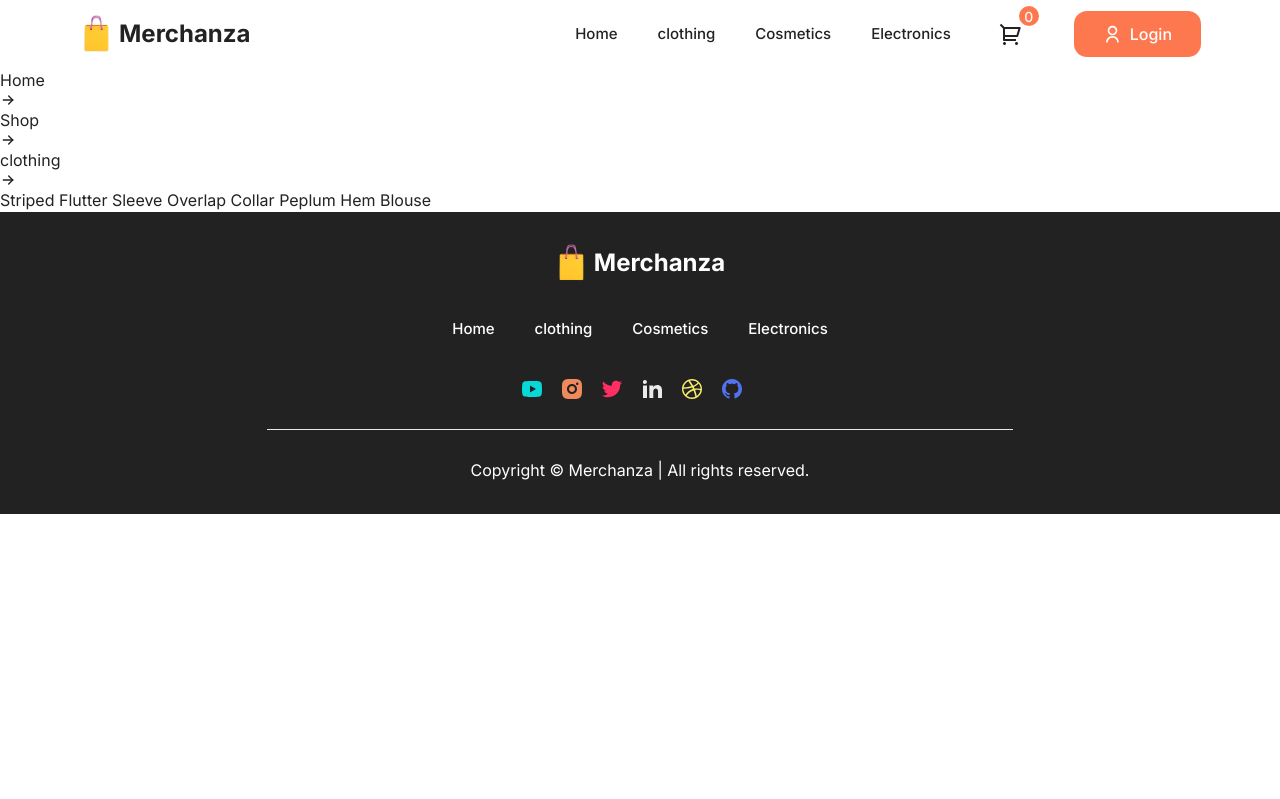
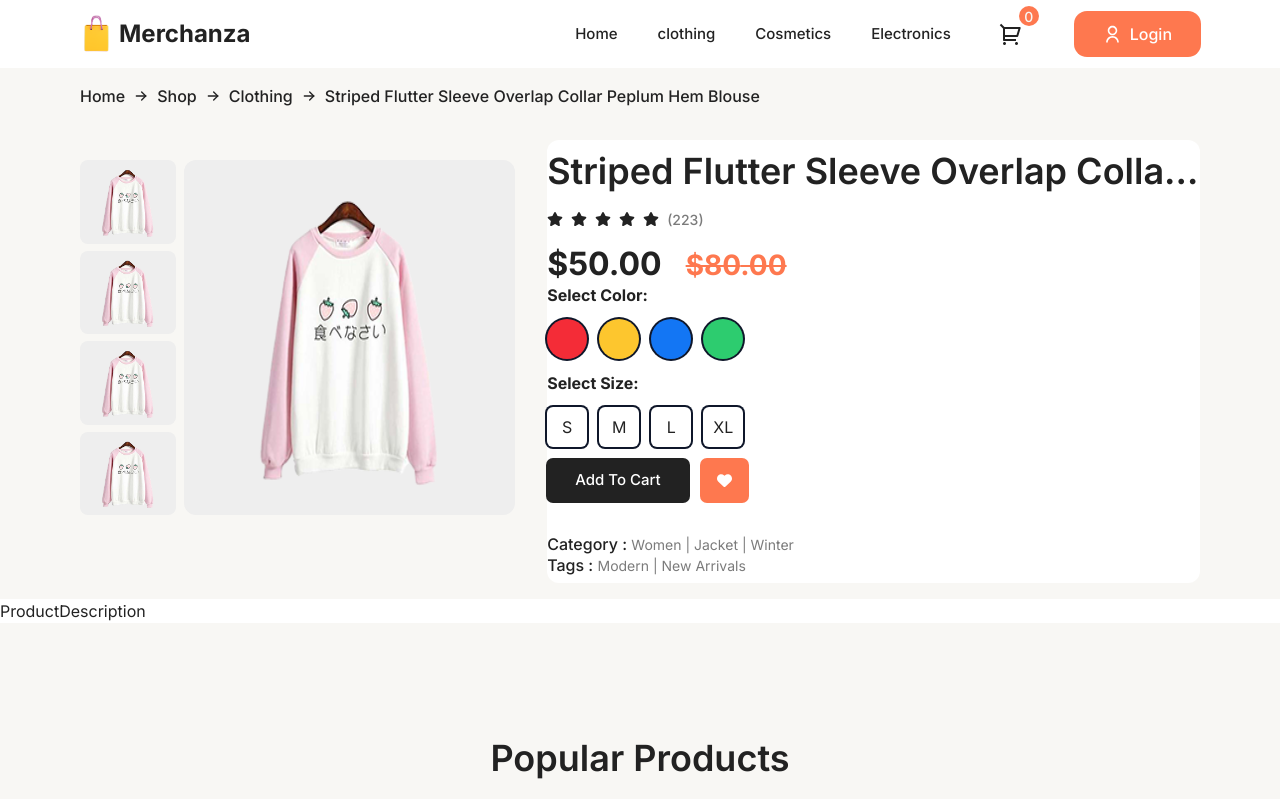
Before and after one commit to koffygeek/Merchanza, a React (Vite) app in the folder frontend/: page /product/1 in a window 1280 px wide. Shown: the top 799 px of the page. Built offline with nearby package versions, Linux system fonts and the light colour scheme; a web font is replaced by a local one.

Commit message:
end ProductDisplay.jsx

```diff
--- /dev/null
+++ b/frontend/src/components/ProductDescription.jsx
@@ -0,0 +1,7 @@
+import React from "react";
+
+const ProductDescription = () => {
+  return <div>ProductDescription</div>;
+};
+
+export default ProductDescription;
--- /dev/null
+++ b/frontend/src/components/ProductDisplay.jsx
@@ -0,0 +1,106 @@
+import React from "react";
+import { FaHeart, FaStar } from "react-icons/fa6";
+
+const ProductDisplay = (props) => {
+  const { product } = props;
+
+  return (
+    <section className="max-padd-container flex flex-col gap-8 xl:flex-row bg-primary py-4">
+      {/* left side */}
+      <div className="flex gap-x-2 xl:flex-1 py-5">
+        <div className="flex flex-col gap-[7px] flex-wrap">
+          <img
+            src={product.image}
+            alt="productImg"
+            className="max-h-[84px] rounded-lg bg-gray-10"
+          />
+          <img
+            src={product.image}
+            alt="productImg"
+            className="max-h-[84px] rounded-lg bg-gray-10"
+          />
+          <img
+            src={product.image}
+            alt="productImg"
+            className="max-h-[84px] rounded-lg bg-gray-10"
+          />
+          <img
+            src={product.image}
+            alt="productImg"
+            className="max-h-[84px] rounded-lg bg-gray-10"
+          />
+        </div>
+        <div className="max-h-[355px] w-auto flex">
+          <img
+            src={product.image}
+            alt="bigImg"
+            className="rounded-xl bg-gray-10"
+          />
+        </div>
+      </div>
+      {/* right side */}
+      <div className="flex-col flex xl:flex-[1.5] bg-white py-2 rounded-xl">
+        <h3 className="h3 sm:line-clamp-1">{product.name}</h3>
+        <div className="flex items-start gap-x-2 medium-16">
+          <FaStar />
+          <FaStar />
+          <FaStar />
+          <FaStar />
+          <FaStar />
+          <p>(223)</p>
+        </div>
+        <div className="flex items-baseline gap-x-6 bold-28 sm:bold-32 mt-4">
+          <div>${product.new_price}.00</div>
+          <div className="bold-28 line-through text-secondary">
+            ${product.old_price}.00
+          </div>
+        </div>
+        <div>
+          {/* product colors, icons buttons */}
+          <div>
+            <h4 className="bold-16">Select Color:</h4>
+            <div className="flex gap-3 my-3">
+              <div className="ring-2 ring-slate-900 h-10 w-10 flexCenter cursor-pointer rounded-full bg-secondaryRed "></div>
+              <div className="ring-2 ring-slate-900 h-10 w-10 flexCenter cursor-pointer rounded-full bg-secondaryYellow "></div>
+              <div className="ring-2 ring-slate-900 h-10 w-10 flexCenter cursor-pointer rounded-full bg-secondaryBlue "></div>
+              <div className="ring-2 ring-slate-900 h-10 w-10 flexCenter cursor-pointer rounded-full bg-secondaryGreen "></div>
+            </div>
+          </div>
+          <div>
+            <h4 className="bold-16">Select Size:</h4>
+            <div className="flex gap-3 my-3">
+              <div className="ring-2 ring-slate-900 h-10 w-10 flexCenter cursor-pointer rounded-md  ">
+                S
+              </div>
+              <div className="ring-2 ring-slate-900 h-10 w-10 flexCenter cursor-pointer rounded-md ">
+                M
+              </div>
+              <div className="ring-2 ring-slate-900 h-10 w-10 flexCenter cursor-pointer rounded-md ">
+                L
+              </div>
+              <div className="ring-2 ring-slate-900 h-10 w-10 flexCenter cursor-pointer rounded-md  ">
+                XL
+              </div>
+            </div>
+          </div>
+          <div className="flex gap-3 mb-8 max-w-[555px]">
+            <button className="btn-dark rounded-md">Add To Cart</button>
+            <button className="btn-secondary rounded-md !px-4">
+              <FaHeart />
+            </button>
+          </div>
+          <p>
+            <span className="medium-16 text-tertiary ">Category : </span> Women
+            | Jacket | Winter
+          </p>
+          <p>
+            <span className="medium-16 text-tertiary ">Tags : </span> Modern |
+            New Arrivals{" "}
+          </p>
+        </div>
+      </div>
+    </section>
+  );
+};
+
+export default ProductDisplay;
--- a/frontend/src/components/ProductHd.jsx
+++ b/frontend/src/components/ProductHd.jsx
@@ -5,7 +5,7 @@
   const { product } = props;
 
   return (
-    <div>
+    <div className="max-padd-container flex items-center flex-wrap gap-x-2 medium-16 py-4 capitalize bg-primary">
       Home <TbArrowRight />
       Shop <TbArrowRight /> {product.category}
       <TbArrowRight />
--- a/frontend/src/pages/Product.jsx
+++ b/frontend/src/pages/Product.jsx
@@ -1,6 +1,9 @@
 import { useParams } from "react-router-dom";
 import ProductHd from "../components/ProductHd";
 import all_products from "../assets/all_products";
+import PopularProducts from "../components/PopularProducts";
+import ProductDescription from "../components/ProductDescription";
+import ProductDisplay from "../components/ProductDisplay";
 
 const Product = () => {
   const { ProductId } = useParams();
@@ -15,6 +18,9 @@
     <section>
       <div>
         <ProductHd product={product} />
+        <ProductDisplay product={product} />
+        <ProductDescription />
+        <PopularProducts />
       </div>
     </section>
   );
```
